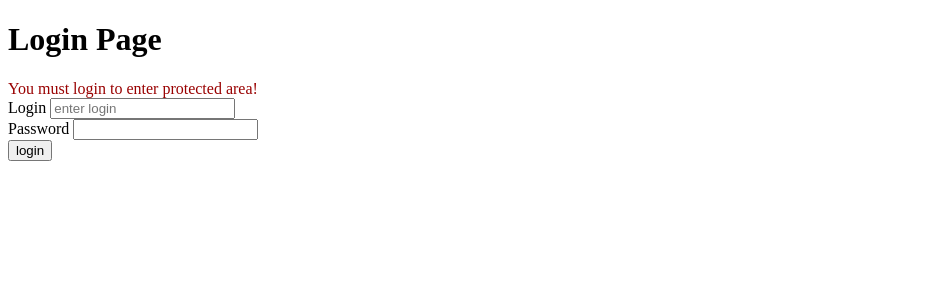
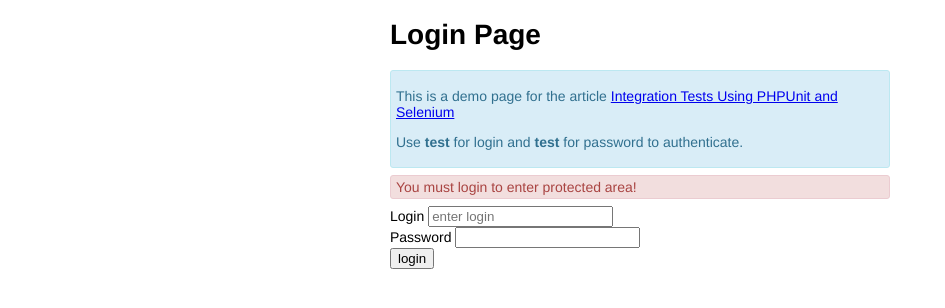
Before and after one commit to geekpad/phpunit-selenium-demo, a PHP site: the page made by src/login.php in a window 1280 px wide. Shown: the top 308 px of the page, without its empty margins (0-945 px from the left). Run offline with PHP 8.4, Linux system fonts and the light colour scheme.

Commit message:
added short desicription and styles

```diff
--- a/src/login.php
+++ b/src/login.php
@@ -22,16 +22,18 @@ if (count($_POST) > 0) {
 <html>
     <head>
         <meta charset="utf-8">
-        <title></title>
-        <style>
-            .message {color: #900;}
-        </style>
+        <title>PHPUnit and Selenium Demo - Login page</title>
+        <link rel="stylesheet" href="./style.css">
     </head>
     <body>
         <form class="login" method="POST">
             <h1>Login Page</h1>
+            <div class="intro box">
+                <p>This is a demo page for the article <a href="http://geekpad.ca/blog/post/automating-browser-testing-with-phpunit-and-selenium" target="_blank">Integration Tests Using PHPUnit and Selenium</a></p>
+                <p>Use <strong>test</strong> for login and <strong>test</strong> for password to authenticate.</p>
+            </div>
             <?php if (strlen($message) > 0): ?>
-            <div class="message"><?php echo htmlspecialchars($message, ENT_QUOTES); ?></div>
+            <div class="message box"><?php echo htmlspecialchars($message, ENT_QUOTES); ?></div>
             <?php endif; ?>
             <div>
                 <label for="login">Login</label>
--- /dev/null
+++ b/src/style.css
@@ -0,0 +1,25 @@
+body {
+    width: 500px;
+    margin: auto;
+    font-family: "Helvetica Neue",Helvetica,Arial,sans-serif;
+    font-size: 14px;
+}
+
+.box {
+    border: 1px solid #000;
+    border-radius: 3px;
+    padding: 3px 5px;
+    margin: 3px 0 7px 0;
+}
+
+.intro {
+    background-color: #d9edf7;
+    border-color: #bce8f1;
+    color: #31708f;
+}
+
+.message {
+    background-color: #f2dede;
+    border-color: #ebccd1;
+    color: #a94442;
+}
```
Also changed, not shown: src/index.php (+21 -3 lines).
